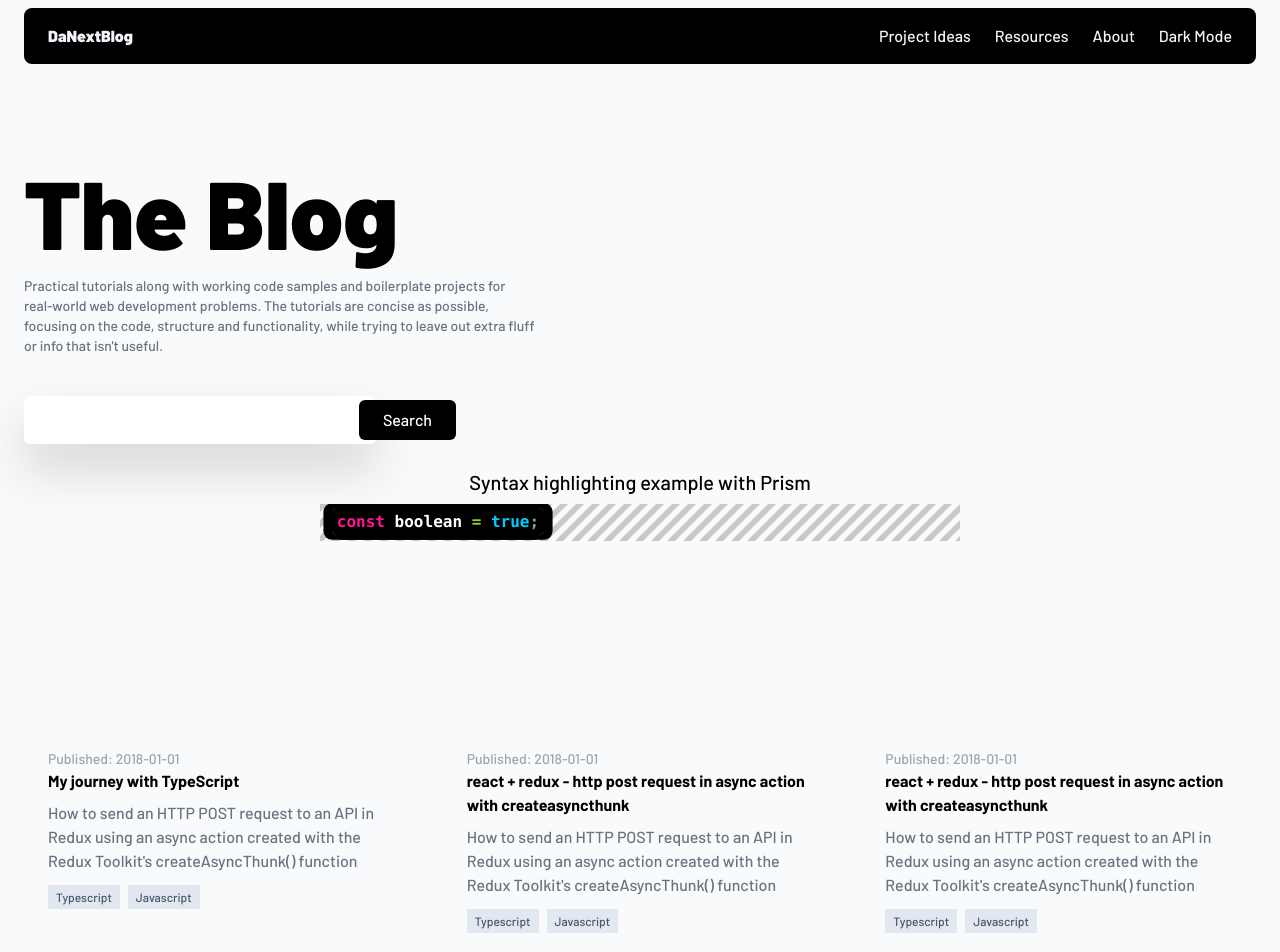
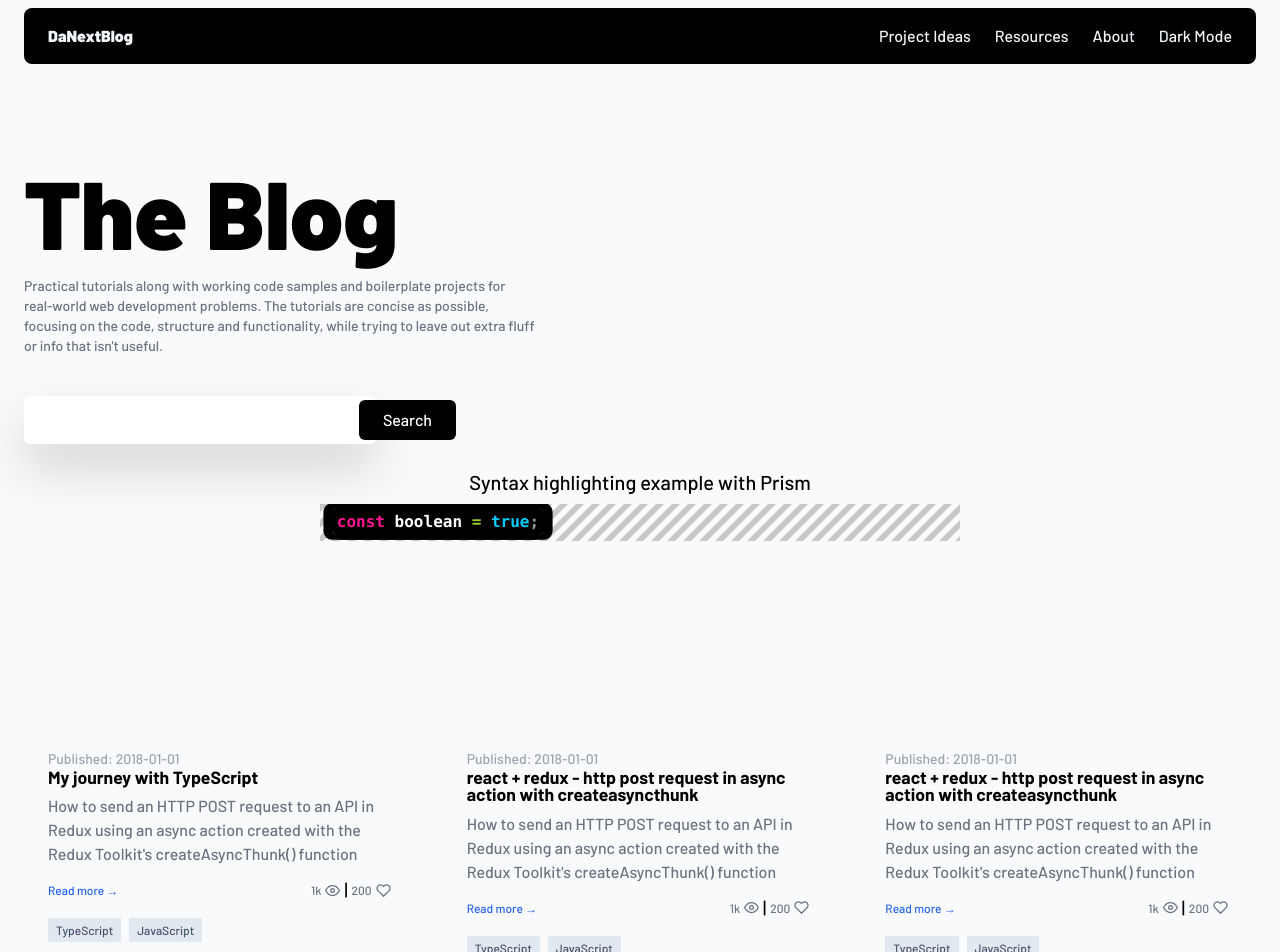
Before and after one commit to williamssam/danextblog, a Next.js app: page / in a window 1280 px wide. Shown: the top 952 px of the page. Built offline with nearby package versions, Linux system fonts and the light colour scheme.

Commit message:
switched to pnpm for pakage management

```diff
--- a/components/Post.tsx
+++ b/components/Post.tsx
@@ -1,24 +1,54 @@
 import Link from 'next/link'
+
 import { PostProps } from '../types/@types'
-import { Tags } from './Tags'
+import { Heart, View } from '../icons'
 
-export const Post = ({ title, content, date }: PostProps) => {
+export const Post = ({ title, content, date, slug, views, likes, stacks }: PostProps) => {
+
+  const convertValue = (value: number) => {
+    if(value < 1000) {
+      return value
+    } else if(value >= 1000) {
+      return `${value / 1000}k`
+    } else if (value >= 1000000) {
+      return `${value / 1000000}M`
+    }
+  }
+
   return (
     <div className="p-4 px-6">
       <div>
         <p className="text-sm text-gray-400">Published: {date}</p>
         {/* click this to go the full post page */}
         {/* <div> */}
-        <Link href="/post-details">
-          <a className="font-bold transition-colors hover:text-gray-700">
-            {title}{' '}
-          </a>
-        </Link>
+        <p className="font-bold text-md leading-none">
+          {title}
+        </p>
         <p className="text-base xt- pt-2 text-gray-500 font-normal">
           {content}
         </p>
+        <div className="w-full flex items-center justify-between my-2">
+          <Link href={`/post-details/${slug}`}>
+            <a className="text-xs text-blue-600 transition-colors hover:text-gray-700">Read more &rarr;</a>
+          </Link>
 
-        <Tags />
+          <div className="flex items-center justify-between text-gray-500">
+            <p className="text-xs mx-1 flex items-center gap-1 cursor-pointer">
+              {convertValue(views)}<View />
+            </p>
+            <p className='text-black'>|</p>
+            <p className="text-xs mx-1 flex items-center gap-1 cursor-pointer">
+              {convertValue(likes)}<Heart />
+            </p>
+          </div>
+        </div>
+        <ul className='mt-3 flex items-center gap-2'>
+          {stacks.map((stack) => (
+            <li key={stack} className='bg-slate-200 w-max py-1 px-2 text-xs text-slate-600'>
+              {stack}
+            </li>
+          ))}
+        </ul>
       </div>
     </div>
   )
--- a/data/data.ts
+++ b/data/data.ts
@@ -5,6 +5,10 @@ export const posts = [
     content:
       "How to send an HTTP POST request to an API in Redux using an async action created with the Redux Toolkit's createAsyncThunk() function",
     date: '2018-01-01',
+    slug: 'example-slug',
+    views: 1000,
+    likes: 200,
+    stacks: ['TypeScript', 'JavaScript']
   },
   {
     id: 2,
@@ -13,6 +17,10 @@ export const posts = [
     content:
       "How to send an HTTP POST request to an API in Redux using an async action created with the Redux Toolkit's createAsyncThunk() function",
     date: '2018-01-01',
+    slug: 'example-slug',
+    views: 1000,
+    likes: 200,
+    stacks: ['TypeScript', 'JavaScript']
   },
   {
     id: 3,
@@ -21,6 +29,10 @@ export const posts = [
     content:
       "How to send an HTTP POST request to an API in Redux using an async action created with the Redux Toolkit's createAsyncThunk() function",
     date: '2018-01-01',
+    slug: 'example-slug',
+    views: 1000,
+    likes: 200,
+    stacks: ['TypeScript', 'JavaScript']
   },
   {
     id: 4,
@@ -29,6 +41,10 @@ export const posts = [
     content:
       "How to send an HTTP POST request to an API in Redux using an async action created with the Redux Toolkit's createAsyncThunk() function",
     date: '2018-01-01',
+    slug: 'example-slug',
+    views: 1000,
+    likes: 200,
+    stacks: ['TypeScript', 'JavaScript']
   },
   {
     id: 5,
@@ -37,6 +53,10 @@ export const posts = [
     content:
       "How to send an HTTP POST request to an API in Redux using an async action created with the Redux Toolkit's createAsyncThunk() function",
     date: '2018-01-01',
+    slug: 'example-slug',
+    views: 1000,
+    likes: 200,
+    stacks: ['TypeScript', 'JavaScript']
   },
   {
     id: 6,
@@ -45,5 +65,9 @@ export const posts = [
     content:
       "How to send an HTTP POST request to an API in Redux using an async action created with the Redux Toolkit's createAsyncThunk() function",
     date: '2018-01-01',
+    slug: 'example-slug',
+    views: 1000,
+    likes: 200,
+    stacks: ['TypeScript', 'JavaScript']
   },
 ]
--- /dev/null
+++ b/icons/Heart.tsx
@@ -0,0 +1,8 @@
+
+const Heart = () => {
+    return <svg xmlns="http://www.w3.org/2000/svg" width="15" height="15" viewBox="0 0 24 24" fill="none" stroke="currentColor" strokeWidth="2" strokeLinecap="round" strokeLinejoin="round" className="feather feather-heart">
+        <path d="M20.84 4.61a5.5 5.5 0 0 0-7.78 0L12 5.67l-1.06-1.06a5.5 5.5 0 0 0-7.78 7.78l1.06 1.06L12 21.23l7.78-7.78 1.06-1.06a5.5 5.5 0 0 0 0-7.78z"></path>
+    </svg>
+}
+
+export default Heart
--- /dev/null
+++ b/icons/View.tsx
@@ -0,0 +1,9 @@
+
+const View = () => {
+    return <svg xmlns="http://www.w3.org/2000/svg" width="15" height="15" viewBox="0 0 24 24" fill="none" stroke="currentColor" strokeWidth="2" strokeLinecap="round" strokeLinejoin="round" className="feather feather-eye">
+        <path d="M1 12s4-8 11-8 11 8 11 8-4 8-11 8-11-8-11-8z"></path>
+        <circle cx="12" cy="12" r="3"></circle>
+    </svg>
+}
+
+export default View
--- a/icons/index.ts
+++ b/icons/index.ts
@@ -1,5 +1,6 @@
 export { default as Close } from './Close'
 export { default as Github } from './Github'
+export { default as Heart } from './Heart'
 export { default as Linkedln } from './Linkedln'
 export { default as Links } from './Links'
-export { default as Twitter } from './Twitter'
+export { default as View } from './View'
```
Also changed, not shown: 1 other file (tests, documents, lock files or other folders).
